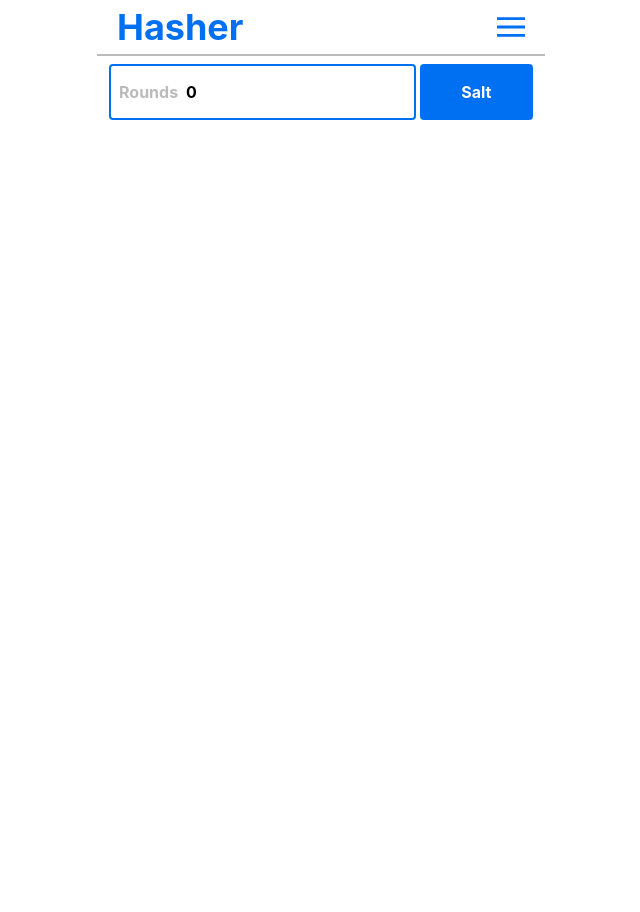
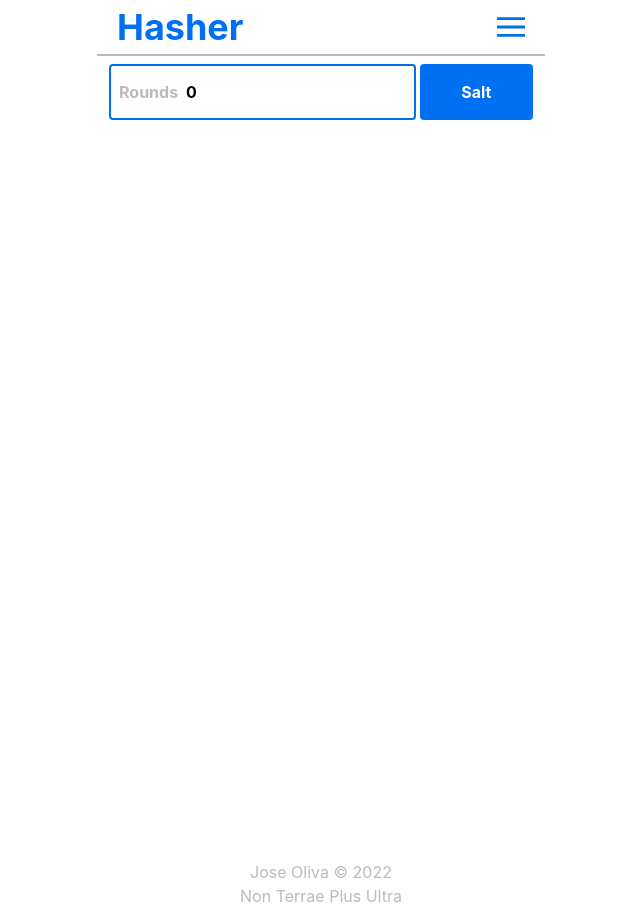
Before and after one commit to joseoliva762/hasher, a Next.js app: page / in a window 1280 px wide. Shown: the whole page, without its empty margins (319-959 px from the left). Before the commit the page ends 856 px from the top, so only its background shows below. Built offline with nearby package versions, Linux system fonts and the light colour scheme.

Commit message:
[ADD] footer

```diff
--- /dev/null
+++ b/containers/Footer.tsx
@@ -0,0 +1,10 @@
+export default function Footer() {
+    return (
+        <>
+            <footer className="grid place-content-center h-14 w-full md:max-w-md">
+                <p className="text-center text-hasher-gray w-full">Jose Oliva © 2022</p>
+                <p className="text-center text-hasher-gray w-full">Non Terrae Plus Ultra</p>
+            </footer>
+        </>
+    );
+}
--- a/pages/_app.tsx
+++ b/pages/_app.tsx
@@ -3,6 +3,7 @@ import type { AppProps } from 'next/app'
 import AppContext from '@contexts/AppContext'
 import useInitialState from '@hooks/useInitialState'
 import Header from '@containers/Header';
+import Footer from '@containers/Footer';
 
 function MyApp({
   Component: App,
@@ -16,6 +17,7 @@ function MyApp({
         <div className='bg-shop-white min-h-screen flex flex-col mx-auto items-center'>
           <Header />
           <App {...pageProps} />
+          <Footer />
         </div>
       </AppContext.Provider>
     </>
```
